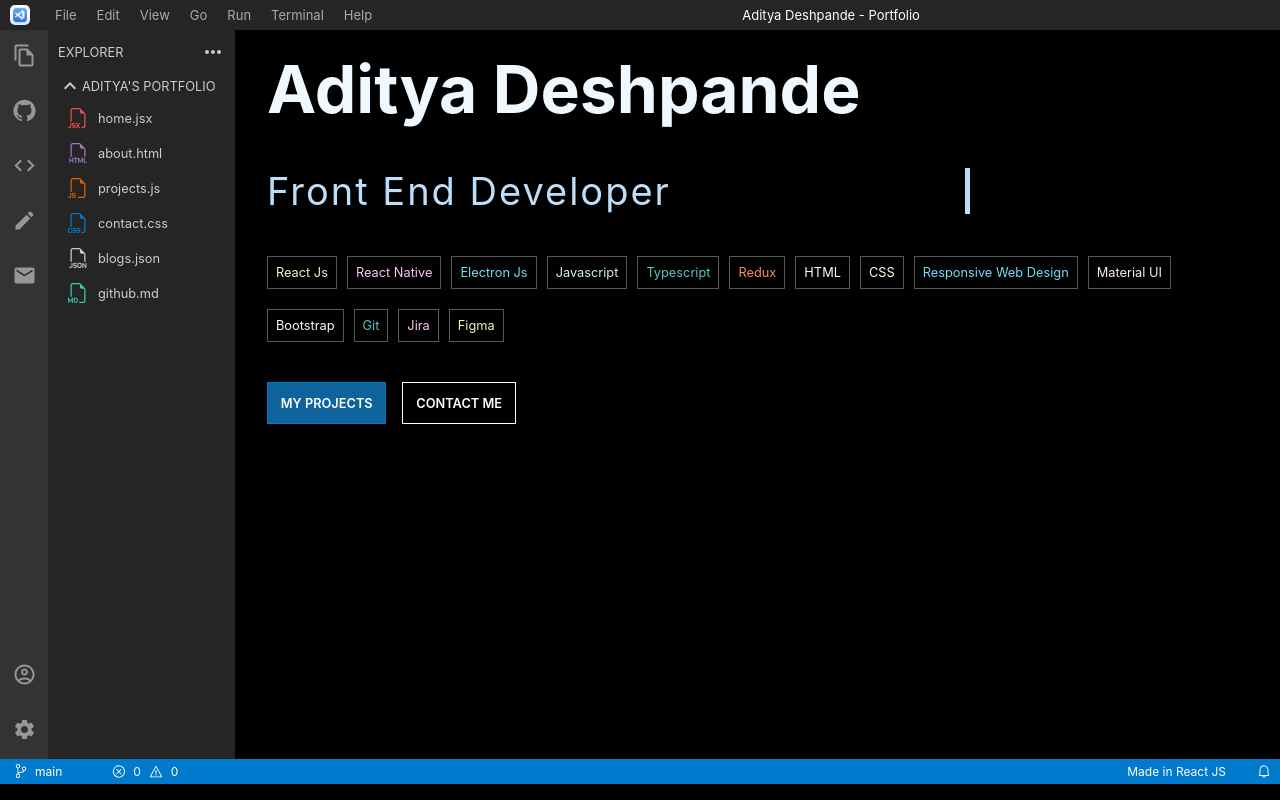
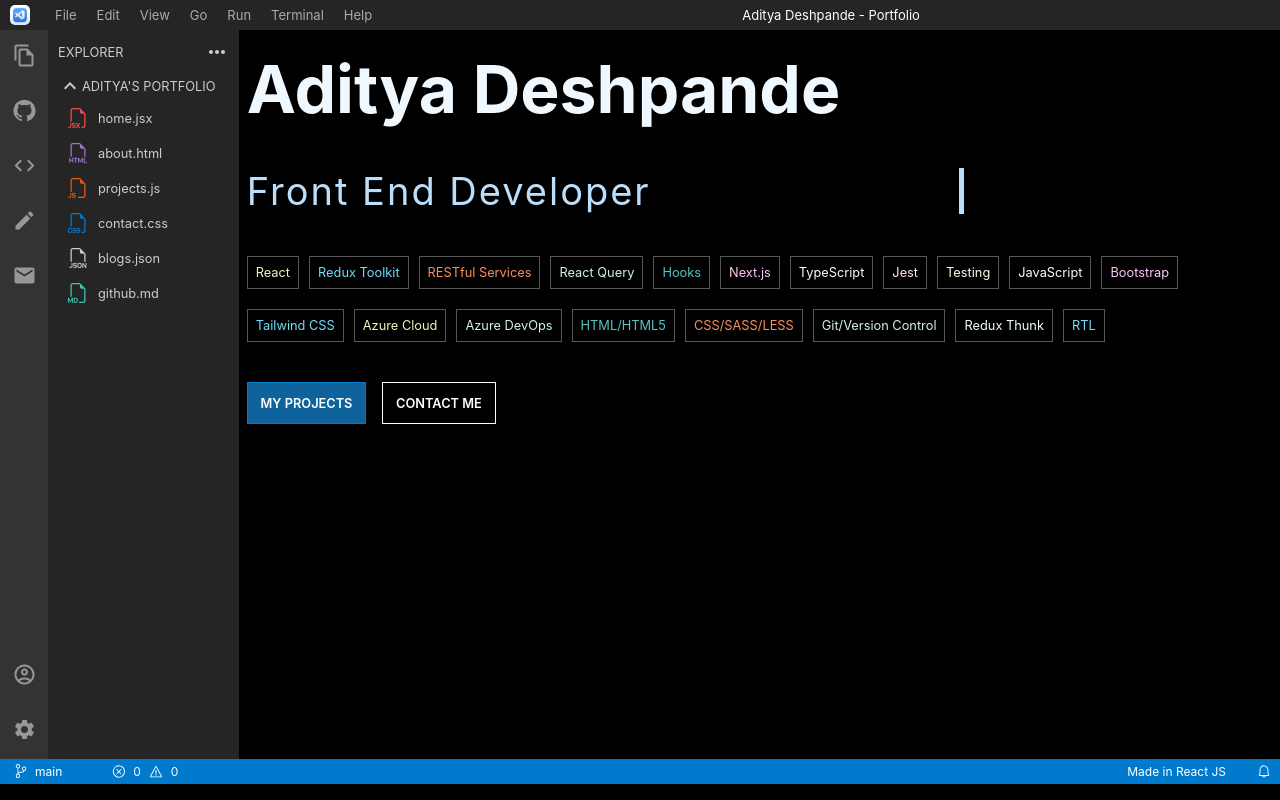
Before and after one commit to adityadeshpande0/MyPortfolio, a React (Create React App) app: page / in a window 1280 px wide. Built offline with nearby package versions, Linux system fonts and the light colour scheme.

Commit message:
Few enhancements

```diff
--- a/public/index.html
+++ b/public/index.html
@@ -2,7 +2,7 @@
 <html lang="en">
   <head>
     <meta charset="utf-8" />
-    <link rel="icon" href="%PUBLIC_URL%/favicon.ico" />
+    <link rel="icon" href="../src/Assets/Images/vs-code-image.svg" />
     <meta name="viewport" content="width=device-width, initial-scale=1" />
     <meta name="theme-color" content="#000000" />
     <meta
@@ -27,7 +27,7 @@
     <title>Aditya's Portfolio</title>
   </head>
   <body>
-    <noscript>You need to enable JavaScript to run this app.</noscript>
+    <noscript>Aditya Deshpande Portfolio</noscript>
     <div id="root"></div>
     <!--
       This HTML file is a template.
--- a/src/App.js
+++ b/src/App.js
@@ -6,9 +6,9 @@
   const [loading, setLoading] = useState(true);
   useEffect(() => {
     const timer = setTimeout(() => {
-      setLoading(false); // Set loading to false after 2 seconds
+      setLoading(false);
     }, 2000);
-    return () => clearTimeout(timer); // Cleanup timer on component unmount
+    return () => clearTimeout(timer);
   }, []);
 
   return <div>{loading ? <MainLoader /> : <Routers />}</div>;
--- a/src/Components/Home/Home.jsx
+++ b/src/Components/Home/Home.jsx
@@ -4,20 +4,25 @@
 import { Link } from "react-router-dom";
 function Home() {
   const techTags = [
-    { skill: "React Js", color: "#E5FCC2" },
-    { skill: "React Native", color: "#FDC5F5" },
-    { skill: "Electron Js", color: "#72DDF7" },
-    { skill: "Javascript", color: "#D0F4DE" },
-    { skill: "Typescript", color: "#59C3C3" },
-    { skill: "Redux", color: "#F68E5F" },
-    { skill: "HTML", color: "#F1FFFA" },
-    { skill: "CSS", color: "#FFFFE8" },
-    { skill: "Responsive Web Design", color: "#72DDF7" },
-    { skill: "Material UI", color: "#FFE6FA" },
-    { skill: "Bootstrap", color: "#F1FFFA" },
-    { skill: "Git", color: "#59C3C3" },
-    { skill: "Jira", color: "#FDC5F5" },
-    { skill: "Figma", color: "#F0F3BD" },
+    { skill: "React", color: "#E5FCC2" },
+    { skill: "Redux Toolkit", color: "#72DDF7" },
+    { skill: "RESTful Services", color: "#F68E5F" },
+    { skill: "React Query", color: "#D0F4DE" },
+    { skill: "Hooks", color: "#59C3C3" },
+    { skill: "Next.js", color: "#FDC5F5" },
+    { skill: "TypeScript", color: "#F1FFFA" },
+    { skill: "Jest", color: "#FFE6FA" },
+    { skill: "Testing", color: "#FFFFE8" },
+    { skill: "JavaScript", color: "#F1FFFA" },
+    { skill: "Bootstrap", color: "#FDC5F5" },
+    { skill: "Tailwind CSS", color: "#72DDF7" },
+    { skill: "Azure Cloud", color: "#F0F3BD" },
+    { skill: "Azure DevOps", color: "#D0F4DE" },
+    { skill: "HTML/HTML5", color: "#59C3C3" },
+    { skill: "CSS/SASS/LESS", color: "#F68E5F" },
+    { skill: "Git/Version Control", color: "#D0F4DE" },
+    { skill: "Redux Thunk", color: "#F1FFFA" },
+    { skill: "RTL", color: "#72DDF7" },
   ];
 
   return (
@@ -27,7 +32,11 @@
         <p className="type-anim-text">Front End Developer</p>
         <div className="skilltag-container">
           {techTags.map((data, index) => (
-            <span style={{color:data.color}} className="home-skilltags" key={index}>
+            <span
+              style={{ color: data.color }}
+              className="home-skilltags"
+              key={index}
+            >
               {data.skill}
             </span>
           ))}
--- a/src/Components/MainLoader.jsx
+++ b/src/Components/MainLoader.jsx
@@ -6,7 +6,7 @@
       style={{
         display: "flex",
         justifyContent: "center",
-        margin: "15% 5%", // Adjusted margin for responsiveness
+        margin: "15% 5%",
       }}
     >
       <h4 style={{ color: "#FFF176" }}>This website is under Development</h4>
--- a/src/Navigation/routersStyles.css
+++ b/src/Navigation/routersStyles.css
@@ -10,7 +10,7 @@
 .routes-container
 {
   display: flex;
-  padding-left: 2rem;
+  padding-left: 0.5rem;
   padding-right: 1rem;
   width: 100%;
 }
--- a/src/reusables/ProjectCard.jsx
+++ b/src/reusables/ProjectCard.jsx
@@ -1,16 +1,21 @@
-import React from 'react';
-import './projectcard-styles.css';
+import React from "react";
+import "./projectcard-styles.css";
 
 function ProjectCard({ title, description, techStack, projectLink }) {
   return (
     <div className="project-card">
       <div className="project-card-body">
-        <h4 className="project-card-title">{title}</h4>
+        <span className="project-card-title">{title}</span>
         <p className="project-card-description">{description}</p>
         <p className="project-card-techStack">
           <strong>Tech Stack:</strong> {techStack}
         </p>
-        <a href={projectLink} target="_blank" rel="noopener noreferrer" className="home-button">
+        <a
+          href={projectLink}
+          target="_blank"
+          rel="noopener noreferrer"
+          className="home-button"
+        >
           View Project
         </a>
       </div>
--- a/src/reusables/projectcard-styles.css
+++ b/src/reusables/projectcard-styles.css
@@ -5,43 +5,53 @@
   margin: 10px 10px 0px 0px;
   transition: transform 0.3s ease, box-shadow 0.3s ease;
   background-color: #030303;
+  width: 50%;
+  display: flex;
+  flex-direction: column;
+  justify-content: space-between;
+  height: auto;
 }
 
 .project-card-body {
   display: flex;
   flex-direction: column;
   justify-content: space-between;
+  flex-grow: 1;
 }
 
 .project-card-title {
-    /* font-size: 1.5rem; */
-    margin-bottom: 10px;
+  margin: 0;
+  padding: 0px;
 }
 
 .project-card-description {
-    font-size: 1rem;
-    margin-bottom: 15px;
+margin: 0;
 }
 
 .project-card-techStack {
-    font-size: 0.9rem;
-    margin-bottom: 20px;
+margin: 0px;
+}
+
+.project-card-btn {
+  margin-top: auto;
+  background-color: #007bff;
+  color: white;
+  padding: 10px 20px;
+  text-align: center;
+  text-decoration: none;
+  border-radius: 5px;
+  font-size: 1rem;
+  transition: background-color 0.3s ease;
 }
 
 .project-card-btn:hover {
   background-color: #0056b3;
 }
 
-  /* Hover Effect */
-  /* .project-card:hover {
-    transform: scale(1.03);
-    box-shadow: 0 4px 10px rgba(77, 77, 77, 0.2);
-  } */
-
-  /* Responsive Styles */
 @media (max-width: 768px) {
   .project-card {
     padding: 15px;
+    height: auto;
   }
 
   .project-card-title {
@@ -65,6 +75,7 @@
 @media (max-width: 576px) {
   .project-card {
     padding: 10px;
+    height: auto;
   }
 
   .project-card-title {
```
Lines whose indentation alone changed are shown as unchanged.
